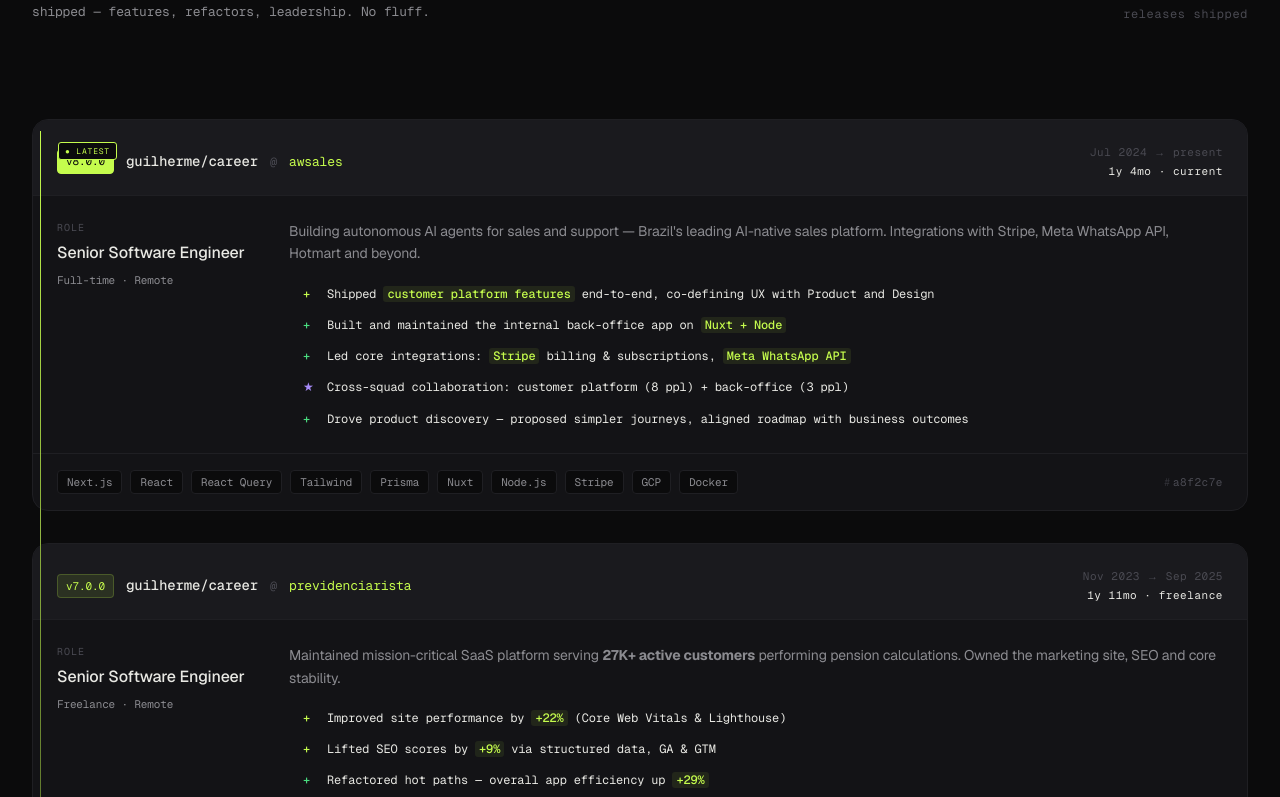
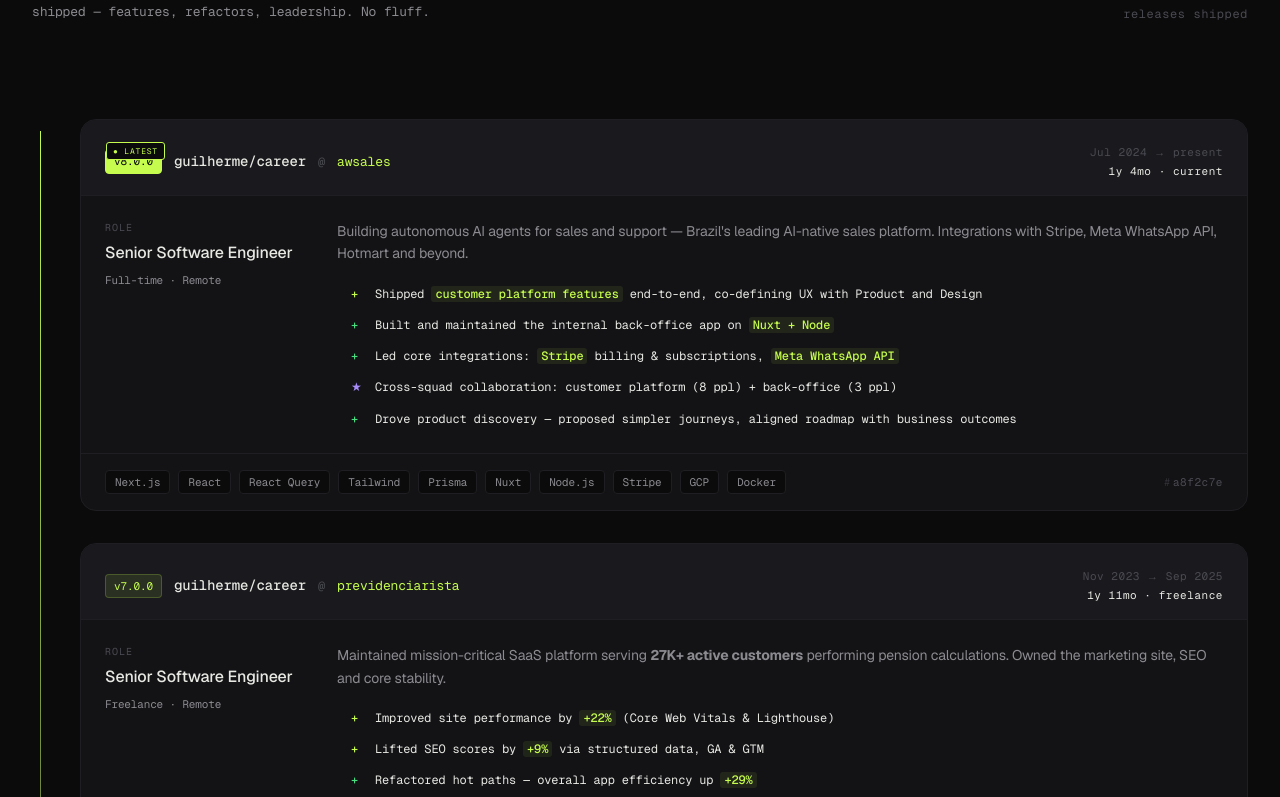
Before and after one commit to guiillescas/guilles-site-ultimate, a Next.js app: page / in a window 1280 px wide. Shown: the part 2903-3700 px from the top of the page. Built offline with nearby package versions, Linux system fonts and the light colour scheme.

Commit message:
fix: preserve timeline padding under list reset

```diff
--- a/app/globals.css
+++ b/app/globals.css
@@ -1095,6 +1095,7 @@ main {
 }
 
 .release {
+  display: block;
   position: relative;
   margin-bottom: var(--s-6);
   background: var(--bg-elevated);
@@ -1891,12 +1892,16 @@ footer {
    used in About skills, Experience timeline,
    Footer social, Work track
    ============================================ */
-.timeline,
 .about-skills,
 .release-stack,
 .footer-social {
   list-style: none;
   padding: 0;
+  margin: 0;
+}
+
+.timeline {
+  list-style: none;
   margin: 0;
 }
 
```
